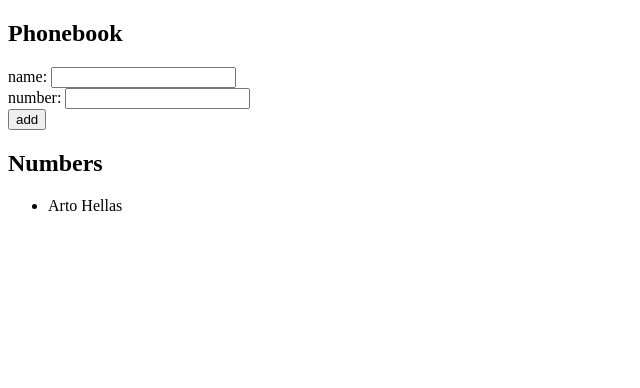
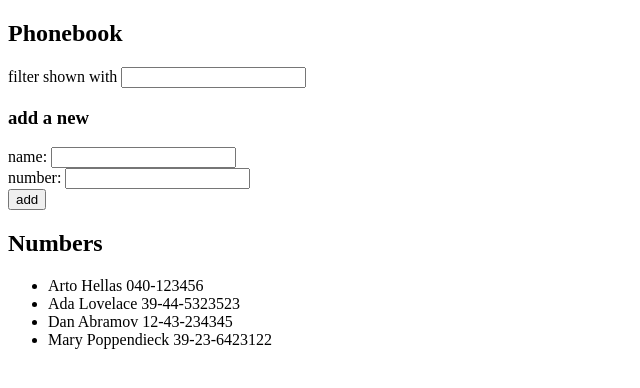
Before and after one commit to phongtra/Full-Stack-Open, a React (Create React App) app in the folder part2/phonebook/: page / in a window 1280 px wide. Shown: the top 388 px of the page, without its empty margins (0-640 px from the left). Built offline with nearby package versions, Linux system fonts and the light colour scheme.

Commit message:
finish 2.9

```diff
--- a/part2/phonebook/src/App.js
+++ b/part2/phonebook/src/App.js
@@ -1,13 +1,27 @@
 import React, { useState } from 'react';
 
 const App = () => {
-  const [persons, setPersons] = useState([{ name: 'Arto Hellas' }]);
+  const [persons, setPersons] = useState([
+    { name: 'Arto Hellas', number: '040-123456' },
+    { name: 'Ada Lovelace', number: '39-44-5323523' },
+    { name: 'Dan Abramov', number: '12-43-234345' },
+    { name: 'Mary Poppendieck', number: '39-23-6423122' }
+  ]);
   const [newName, setNewName] = useState('');
   const [newNumber, setNewNumber] = useState('');
-
+  const [filter, setFilter] = useState('');
+  const renderFilter = () => {
+    if (!filter) {
+      return persons;
+    }
+    return persons.filter(person => person.name.indexOf(filter) > -1);
+  };
   return (
     <div>
       <h2>Phonebook</h2>
+      filter shown with{' '}
+      <input value={filter} onChange={e => setFilter(e.target.value)} />
+      <h3>add a new</h3>
       <form
         onSubmit={e => {
           e.preventDefault();
@@ -37,11 +51,13 @@ const App = () => {
       </form>
       <h2>Numbers</h2>
       <ul>
-        {persons.map(person => (
-          <li key={person.name}>
-            {person.name} {person.number}
-          </li>
-        ))}
+        {renderFilter().map(result => {
+          return (
+            <li key={result.name}>
+              {result.name} {result.number}
+            </li>
+          );
+        })}
       </ul>
     </div>
   );
```
